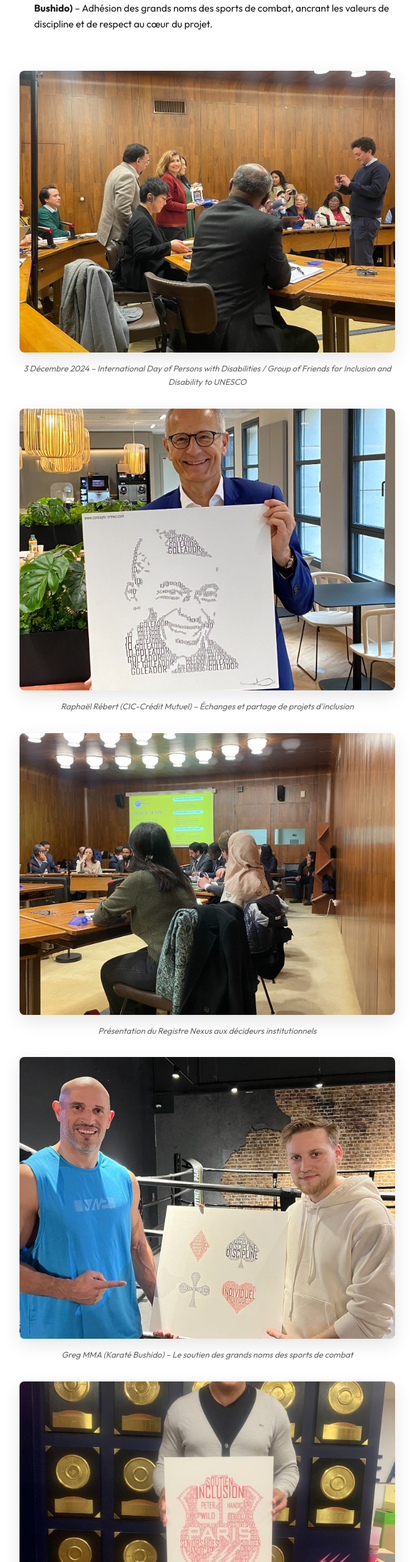
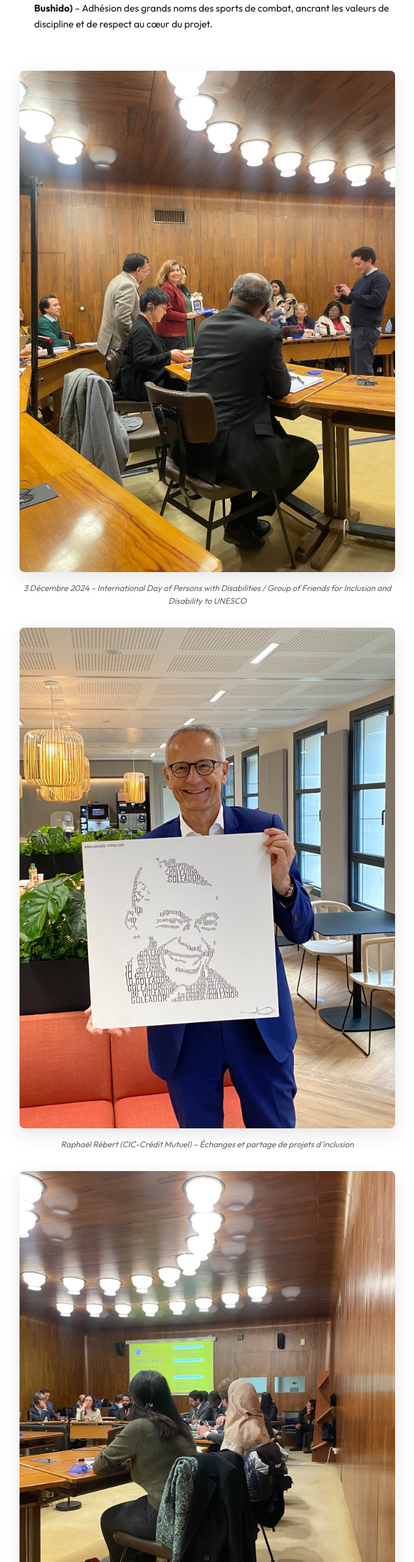
Before and after one commit to gdesygn/humanvalues, a React (Vite) app: page /institution in a window 1280 px wide. Shown: the part 1245-3806 px from the top of the page at 61% size, without its empty margins (300-979 px from the left). Built offline with nearby package versions, Linux system fonts and the light colour scheme; a web font is replaced by a local one.

Commit message:
fix: cadrage photos galerie institution

```diff
--- a/src/pages/Institution.jsx
+++ b/src/pages/Institution.jsx
@@ -59,8 +59,8 @@ const Institution = () => {
         <div style={{ display: 'grid', gridTemplateColumns: 'repeat(auto-fit, minmax(300px, 1fr))', gap: '2rem' }}>
 
           <figure style={{ margin: 0 }}>
-            <div style={{ borderRadius: '8px', overflow: 'hidden', boxShadow: '0 10px 30px rgba(0,0,0,0.1)', aspectRatio: '4/3', marginBottom: '1rem' }}>
-              <img src="/artworks/unesco_1.jpg" alt="Délégation UNESCO" style={{ width: '100%', height: '100%', objectFit: 'cover', display: 'block' }} />
+            <div style={{ borderRadius: '8px', overflow: 'hidden', boxShadow: '0 10px 30px rgba(0,0,0,0.1)', marginBottom: '1rem', backgroundColor: '#fafafa', display: 'flex', justifyContent: 'center' }}>
+              <img src="/artworks/unesco_1.jpg" alt="Délégation UNESCO" style={{ width: '100%', height: 'auto', display: 'block' }} />
             </div>
             <figcaption style={{ fontSize: '0.85rem', color: '#666', fontStyle: 'italic', textAlign: 'center' }}>
               3 Décembre 2024 – International Day of Persons with Disabilities / Group of Friends for Inclusion and Disability to UNESCO
@@ -68,8 +68,8 @@ const Institution = () => {
           </figure>
 
           <figure style={{ margin: 0 }}>
-            <div style={{ borderRadius: '8px', overflow: 'hidden', boxShadow: '0 10px 30px rgba(0,0,0,0.1)', aspectRatio: '4/3', marginBottom: '1rem' }}>
-              <img src="/artworks/bank_boss.jpg" alt="Raphaël Rebert CIC" style={{ width: '100%', height: '100%', objectFit: 'cover', display: 'block' }} />
+            <div style={{ borderRadius: '8px', overflow: 'hidden', boxShadow: '0 10px 30px rgba(0,0,0,0.1)', marginBottom: '1rem', backgroundColor: '#fafafa', display: 'flex', justifyContent: 'center' }}>
+              <img src="/artworks/bank_boss.jpg" alt="Raphaël Rebert CIC" style={{ width: '100%', height: 'auto', display: 'block' }} />
             </div>
             <figcaption style={{ fontSize: '0.85rem', color: '#666', fontStyle: 'italic', textAlign: 'center' }}>
               Raphaël Rébert (CIC-Crédit Mutuel) – Échanges et partage de projets d'inclusion
@@ -77,8 +77,8 @@ const Institution = () => {
           </figure>
 
           <figure style={{ margin: 0 }}>
-            <div style={{ borderRadius: '8px', overflow: 'hidden', boxShadow: '0 10px 30px rgba(0,0,0,0.1)', aspectRatio: '4/3', marginBottom: '1rem' }}>
-              <img src="/artworks/unesco_2.jpg" alt="Présentation aux Décideurs" style={{ width: '100%', height: '100%', objectFit: 'cover', display: 'block' }} />
+            <div style={{ borderRadius: '8px', overflow: 'hidden', boxShadow: '0 10px 30px rgba(0,0,0,0.1)', marginBottom: '1rem', backgroundColor: '#fafafa', display: 'flex', justifyContent: 'center' }}>
+              <img src="/artworks/unesco_2.jpg" alt="Présentation aux Décideurs" style={{ width: '100%', height: 'auto', display: 'block' }} />
             </div>
             <figcaption style={{ fontSize: '0.85rem', color: '#666', fontStyle: 'italic', textAlign: 'center' }}>
               Présentation du Registre Nexus aux décideurs institutionnels
@@ -86,8 +86,8 @@ const Institution = () => {
           </figure>
 
           <figure style={{ margin: 0 }}>
-            <div style={{ borderRadius: '8px', overflow: 'hidden', boxShadow: '0 10px 30px rgba(0,0,0,0.1)', aspectRatio: '4/3', marginBottom: '1rem', backgroundColor: '#eee' }}>
-              <img src="/artworks/greg_mma.jpg" alt="Greg MMA et Karaté Bushido" style={{ width: '100%', height: '100%', objectFit: 'cover', display: 'block' }} />
+            <div style={{ borderRadius: '8px', overflow: 'hidden', boxShadow: '0 10px 30px rgba(0,0,0,0.1)', marginBottom: '1rem', backgroundColor: '#fafafa', display: 'flex', justifyContent: 'center' }}>
+              <img src="/artworks/greg_mma.jpg" alt="Greg MMA et Karaté Bushido" style={{ width: '100%', height: 'auto', display: 'block' }} />
             </div>
             <figcaption style={{ fontSize: '0.85rem', color: '#666', fontStyle: 'italic', textAlign: 'center' }}>
               Greg MMA (Karaté Bushido) – Le soutien des grands noms des sports de combat
@@ -95,8 +95,8 @@ const Institution = () => {
           </figure>
 
           <figure style={{ margin: 0 }}>
-            <div style={{ borderRadius: '8px', overflow: 'hidden', boxShadow: '0 10px 30px rgba(0,0,0,0.1)', aspectRatio: '4/3', marginBottom: '1rem', backgroundColor: '#eee' }}>
-              <img src="/artworks/thomas_lombard.jpg" alt="Thomas Lombard - Stade Français" style={{ width: '100%', height: '100%', objectFit: 'cover', display: 'block' }} />
+            <div style={{ borderRadius: '8px', overflow: 'hidden', boxShadow: '0 10px 30px rgba(0,0,0,0.1)', marginBottom: '1rem', backgroundColor: '#fafafa', display: 'flex', justifyContent: 'center' }}>
+              <img src="/artworks/thomas_lombard.jpg" alt="Thomas Lombard - Stade Français" style={{ width: '100%', height: 'auto', display: 'block' }} />
             </div>
             <figcaption style={{ fontSize: '0.85rem', color: '#666', fontStyle: 'italic', textAlign: 'center' }}>
               Thomas Lombard (Stade Français Rugby) – Synergies pour l'inclusion par le sport de haut niveau
@@ -104,8 +104,8 @@ const Institution = () => {
           </figure>
 
           <figure style={{ margin: 0 }}>
-            <div style={{ borderRadius: '8px', overflow: 'hidden', boxShadow: '0 10px 30px rgba(0,0,0,0.1)', aspectRatio: '4/3', marginBottom: '1rem', backgroundColor: '#eee' }}>
-              <img src="/artworks/fernand_lopez.jpg" alt="Fernand Lopez - MMA Factory" style={{ width: '100%', height: '100%', objectFit: 'cover', display: 'block' }} />
+            <div style={{ borderRadius: '8px', overflow: 'hidden', boxShadow: '0 10px 30px rgba(0,0,0,0.1)', marginBottom: '1rem', backgroundColor: '#fafafa', display: 'flex', justifyContent: 'center' }}>
+              <img src="/artworks/fernand_lopez.jpg" alt="Fernand Lopez - MMA Factory" style={{ width: '100%', height: 'auto', display: 'block' }} />
             </div>
             <figcaption style={{ fontSize: '0.85rem', color: '#666', fontStyle: 'italic', textAlign: 'center' }}>
               Fernand Lopez (Head Coach MMA Factory) – Transmettre l'excellence et la discipline
```
